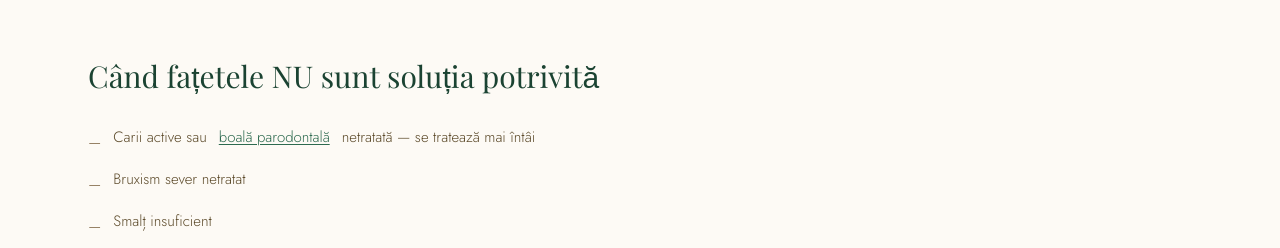
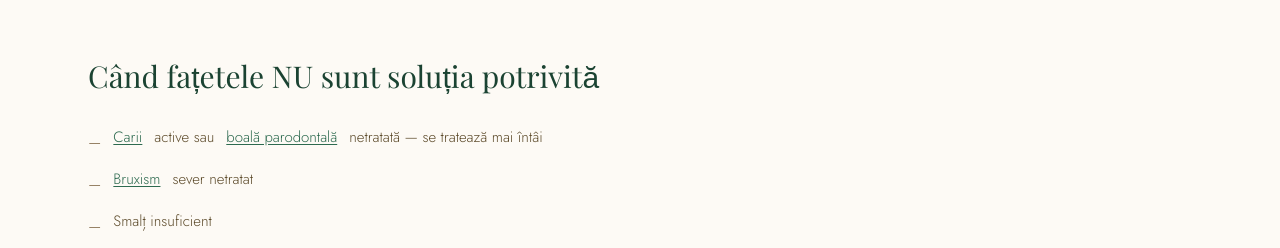
Before and after one commit to Rbt1/aradentpitesti, a Next.js app: page /servicii/fatete-dentare in a window 1280 px wide. Shown: the part 1740-1988 px from the top of the page. Built offline with nearby package versions, Linux system fonts and the light colour scheme.

Commit message:
adaug linkuri interne suplimentare pe toate paginile de servicii

```diff
--- a/app/servicii/all-on-4-all-on-6/page.tsx
+++ b/app/servicii/all-on-4-all-on-6/page.tsx
@@ -85,7 +85,7 @@ const FAQ_ITEMS = [
   },
   {
     q: 'Este dureros tratamentul?',
-    a: 'Intervenția se realizează sub anestezie locală. Disconfortul post-operator este similar cu cel de la o extracție chirurgicală și se gestionează cu medicație antialgică.',
+    a: <>Intervenția se realizează sub anestezie locală. Disconfortul post-operator este similar cu cel de la o <Link href="/servicii/chirurgie-orala" className="text-forest underline underline-offset-2 hover:text-gold transition-colors duration-200">extracție chirurgicală</Link> și se gestionează cu medicație antialgică.</>,
   },
   {
     q: 'Sunt candidat pentru All-on-4/6 dacă port de mult timp proteză totală?',
--- a/app/servicii/endodontie/page.tsx
+++ b/app/servicii/endodontie/page.tsx
@@ -66,7 +66,7 @@ const FAQ_ITEMS = [
   },
   {
     q: 'Ce se întâmplă dacă nu fac tratamentul?',
-    a: 'Infecția se extinde, poate apărea un abces și dintele va trebui extras. Tratamentul timpuriu salvează dintele și elimină durerea definitiv.',
+    a: <>Infecția se extinde, poate apărea un <Link href="/servicii/urgente-stomatologice" className="text-forest underline underline-offset-2 hover:text-gold transition-colors duration-200">abces</Link> și dintele va trebui extras. Tratamentul timpuriu salvează dintele și elimină durerea definitiv.</>,
   },
   {
     q: 'Cât durează o ședință de endodonție?',
@@ -114,7 +114,7 @@ export default function EndodontiePage() {
           <div className="container-site max-w-3xl">
             <div className="space-y-5 font-jost font-light text-[16px] text-bark-dark leading-[1.9]">
               <p>
-                Endodonția — cunoscut popular ca tratament de canal — este procedura prin care salvăm un dinte afectat de carie profundă sau infecție pulpară.
+                Endodonția — cunoscut popular ca tratament de canal — este procedura prin care salvăm un dinte afectat de <Link href="/servicii/obturatii" className="text-forest underline underline-offset-2 hover:text-gold transition-colors duration-200">carie profundă</Link> sau infecție pulpară.
               </p>
               <p>
                 Fără tratament endodontic, un dinte cu pulpită sau granulom trebuie extras. Cu endodonție, dintele este salvat, infecția eliminată și durerea dispare definitiv.
--- a/app/servicii/fatete-dentare/page.tsx
+++ b/app/servicii/fatete-dentare/page.tsx
@@ -119,8 +119,8 @@ const INDICATII = [
 ]
 
 const CONTRAINDICATII: ReactNode[] = [
-  <>Carii active sau <Link href="/servicii/parodontologie" className="text-forest underline underline-offset-2 hover:text-gold transition-colors duration-200">boală parodontală</Link> netratată — se tratează mai întâi</>,
-  'Bruxism sever netratat',
+  <><Link href="/servicii/obturatii" className="text-forest underline underline-offset-2 hover:text-gold transition-colors duration-200">Carii</Link> active sau <Link href="/servicii/parodontologie" className="text-forest underline underline-offset-2 hover:text-gold transition-colors duration-200">boală parodontală</Link> netratată — se tratează mai întâi</>,
+  <><Link href="/servicii/urgente-stomatologice" className="text-forest underline underline-offset-2 hover:text-gold transition-colors duration-200">Bruxism</Link> sever netratat</>,
   'Smalț insuficient',
 ]
 
--- a/app/servicii/parodontologie/page.tsx
+++ b/app/servicii/parodontologie/page.tsx
@@ -74,7 +74,7 @@ const FAQ_ITEMS = [
   },
   {
     q: 'Pot face implant dacă am parodontoză?',
-    a: 'Da, dar mai întâi tratăm boala parodontală. Un implant pe un os parodontal netratat are șanse mari de eșec.',
+    a: <>Da, dar mai întâi tratăm boala parodontală. Un <Link href="/servicii/implantologie" className="text-forest underline underline-offset-2 hover:text-gold transition-colors duration-200">implant</Link> pe un os parodontal netratat are șanse mari de eșec.</>,
   },
 ]
 
```
